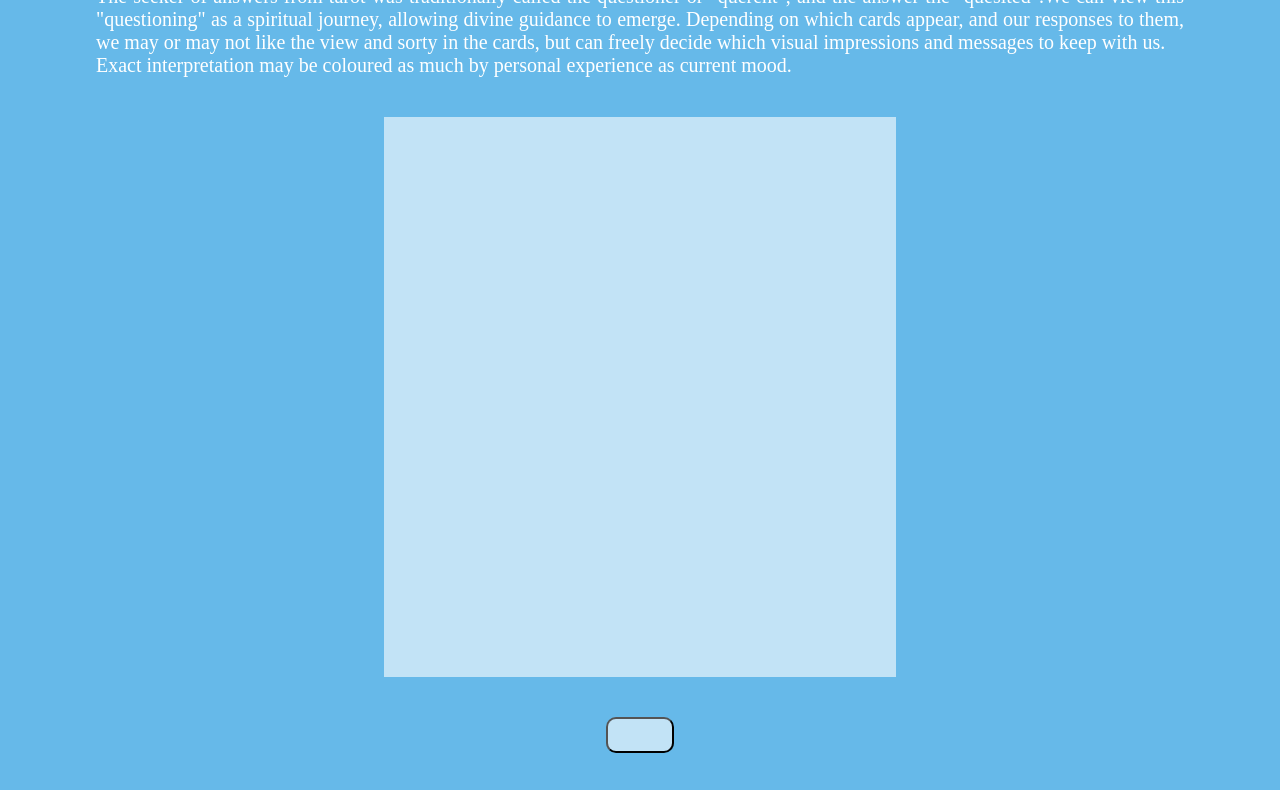
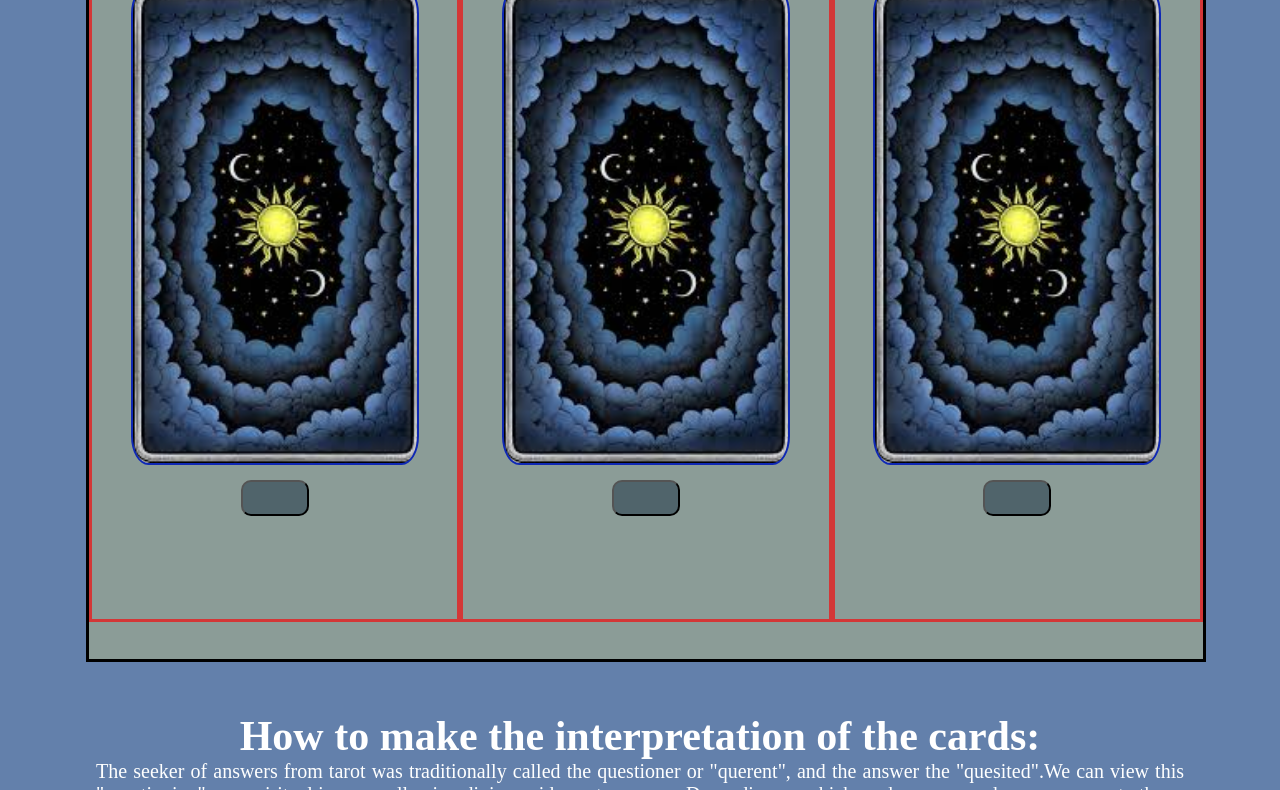
Before and after one commit to ErikaDelaRosa/my-tarot, a website: page src/index.html in a window 1280 px wide. Shown: the part 269-1059 px from the top of the page. Drawn offline with Linux system fonts and the light colour scheme; a web font is replaced by a local one.

Commit message:
more updates

```diff
--- a/src/index.html
+++ b/src/index.html
@@ -12,13 +12,7 @@
   <body>
 <!--title and subtitle-->
     <h1 id="mainTitle">Welcome to Mysticus</h1>
-    <div id="interpretation-text">
-    <h3 id="subTitle"> How to make the interpretation of the cards: </h3>
-    <p id="interpretation">
-      The seeker of answers from tarot was traditionally called the questioner or "querent", and the answer the "quesited".We can view this "questioning" as a spiritual journey, allowing divine guidance to emerge. Depending on which cards appear, and our responses to them, we may or may not like the view and sorty in the cards, but can freely decide which visual impressions and messages to keep with us.
-      <br>
-      Exact interpretation may be coloured as much by personal experience as current mood.
-    </p></div>
+
 
 <!--title of the cards
 <container id="cardTitle">
@@ -40,6 +34,7 @@
 </container>-->
 
 <!--new version of display the tarot game, maybe is easier if i start one by one with a button instead of a clickable card-->
+<div id="globalContainer">
 <div id="containerTarot">
 <div id="display"></div>
 <button id="draw"></button>
@@ -50,12 +45,21 @@
 <button id="draw"></button>
 </div>
 
-<div id="contaninerTarot3">
+<div id="containerTarot3">
   <div id="display"></div>
   <button id="draw"></button>
 </div>
+</div>
 <!--the new plan is to build 3 containers, one per card that will automatically include the title, picture and description, without the need of having different containers for that.-->
 
+<!--I think it fits better if I place the explanation text below the cards. The reading text in the part above may be disturbing for the users-->
+<div id="interpretation-text">
+  <h4 id="subTitle"> How to make the interpretation of the cards: </h4>
+  <p id="interpretation">
+    The seeker of answers from tarot was traditionally called the questioner or "querent", and the answer the "quesited".We can view this "questioning" as a spiritual journey, allowing divine guidance to emerge. Depending on which cards appear, and our responses to them, we may or may not like the view and sorty in the cards, but can freely decide which visual impressions and messages to keep with us.
+    <br>
+    Exact interpretation may be coloured as much by personal experience as current mood.
+  </p></div>
 <!--extra implementations for the future-->
 <container id="extras">
   <a href="#" id="shop">Shop</a>
@@ -71,6 +75,7 @@
       <br>
        A Tarot Reading does not replace Professional Medical/Legal/Business Opinion and Advice. If you have serious problems, speak to a professional.</footer>
 
-    <script src="./scripts/index.js"></script>
+    <script src="./scripts/cards.js"></script>
+    <!--should i connect index.js and to that file the cards.js?-->
   </body>
 </html>
--- a/src/scripts/cards.js
+++ b/src/scripts/cards.js
@@ -579,5 +579,5 @@ document.getElementById("draw").onclick = function(){
     var index = getRandom(78);
     var currentCard = deck[index];
 
-    document.getElementById("display").innerHTML = '<img src="../images/' + currentCard.image + '.png"><h3>' + currentCard.name + '</h3><p>' + currentCard.description + '</p>';
+    document.getElementById("display").innerHTML = '<img src="../../images/tarotCards78' + currentCard.image + '.png"><h3>' + currentCard.name + '</h3><p>' + currentCard.description + '</p>';
 };
--- a/src/scripts/index.js
+++ b/src/scripts/index.js
@@ -1,4 +1,3 @@
-/*import for the cards descriptions:
+//import for the cards descriptions:
 import {data} from "./cards";
 let parsedData = JSON.parse(data);
-*/
--- a/src/scss/layout/layout.scss
+++ b/src/scss/layout/layout.scss
@@ -1,7 +1,7 @@
 //here is where we will style the main page.
 
 body {
-    background-color: rgb(102, 185, 233);
+    background-color:	#6380ab;
     //background-image: url();
     margin:3.5rem;
     //font-family:'RiotSquadNF';
@@ -51,6 +51,7 @@ body {
     justify-content: space-around;
     align-items: center; //baseline
 }
+//images
 #card1, #card2, #card3 {
     border:2px rgb(15, 40, 180) solid;
     width: 18rem;
@@ -100,7 +101,6 @@ body {
     width: 18rem;
     height: 8rem;
     border-radius: 6%;
-
 }
 // footer
 footer{
@@ -117,14 +117,15 @@ footer{
 #extras {
     //border:3px black solid;
     margin:20px;
-    font-size: 20px;
+    font-size: 23px;
+    font-weight: bold;
    // color:white;
     display: flex;
     flex-direction:row;
     justify-content: space-around;
     text-decoration: none;
     align-content: center;
-    font-family:'SarsaparillaNF';
+    font-family:'RiotSquadNF'; //maybe the font is not the best for reading
 }
 //editing the links
 a:hover{
@@ -137,11 +138,16 @@ a:active{
     text-decoration: none;
 }
 
-
+/////////////////////////////////////////////////////////////////////////////////////////7
 
 #display{
-    width: 40vw;
-    min-height: 70vh;
+    border:2px rgb(15, 40, 180) solid;
+    background-image: url(../../img/reverseCard.jpeg);
+    background-repeat: no-repeat;
+    background-size: cover;
+    width: 18rem;
+    height: 30rem;
+    border-radius: 6%;
     margin: 0 auto;
     background-color: rgba(255,255,255,0.6);
     text-align: center;
@@ -149,19 +155,50 @@ a:active{
   }
 
   #display > img{
-    width: 20rem;
+    width: 17rem;//20rem
   }
 
   #display > p {
     font-size: 1.3rem;
   }
 
-
+  //styling the button to draw the cards
   #draw {
-    display: block;
+    display: flex;
     font-size: 1.5rem;
     padding: 1rem 2rem;
     margin: 5vh auto;
-    background-color: rgba(255,255,255,0.6);
+    background-color:#50646b;
     border-radius: 10px;
+    position:relative;//
+    margin-top:15px;
+    display: block;
   }
+
+  //the whole tarot container
+  #globalContainer {
+      border: 3px black solid;
+      background-color:	#8b9c97 ;
+      background-repeat: no-repeat;
+      background-size: cover;
+      width:70rem;
+        margin:30px;
+        height: 45rem;;
+        display: flex;
+        flex-direction:row;
+        flex-wrap:nowrap;
+        justify-content: space-around;
+        align-items: center; //baseline
+  }
+  // individual containers
+  #containerTarot, #containerTarot2, #containerTarot3 {
+    border:3px rgb(211, 55, 55) solid;
+    display: flex;
+    align-items: center;
+    flex-direction: row;
+    flex-wrap: nowrap;
+    justify-content: space-around;
+    width:35rem;
+    height: 40rem;
+    display: block; // to align the button with the image
+  }
```
Also changed, not shown: src/img/back card.png (added), src/img/reverseCard.jpeg (renamed from src/img/tarotCards78/reverseCard.jpeg), src/styles/style.css, 1 other file.
